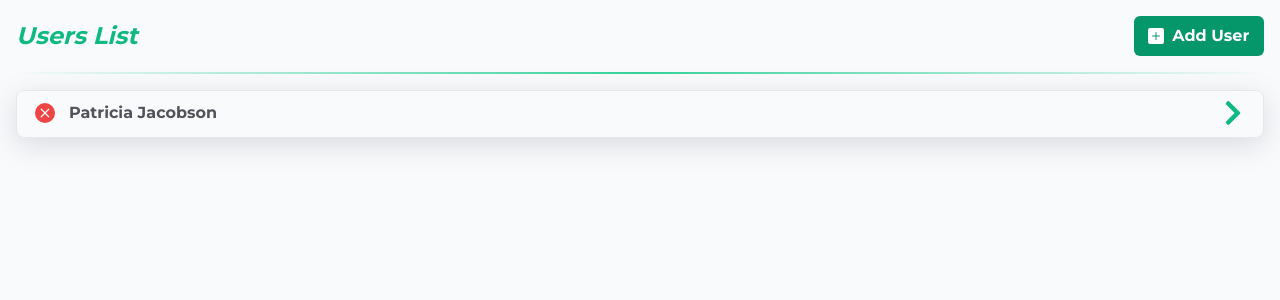
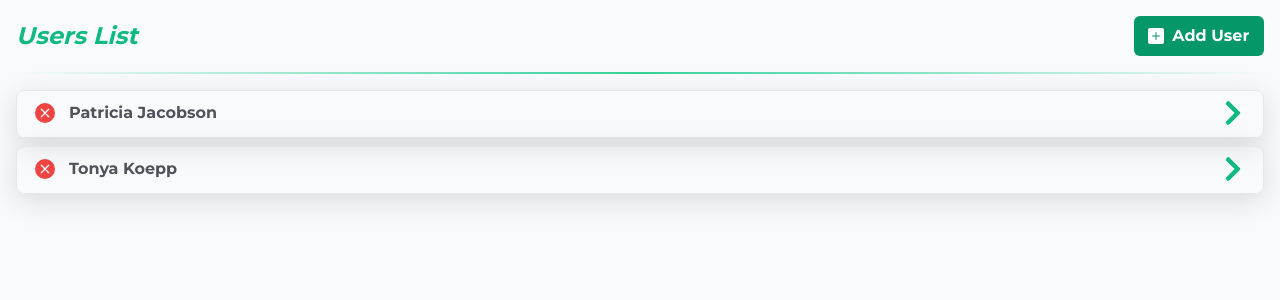
Before and after one commit to MahdiMhqq/RTK-Practice-media, a React (Create React App) app: page / in a window 1280 px wide. Shown: the top 300 px of the page. Built offline with nearby package versions, Linux system fonts and the light colour scheme; data requests are answered from the project's data file.

Commit message:
[IMPROVE] Exapndable styles

```diff
--- a/src/components/UsersList/UserCard/UserExpandable/index.tsx
+++ b/src/components/UsersList/UserCard/UserExpandable/index.tsx
@@ -18,12 +18,13 @@ function UserExapndable({
 }: IUserExapndableProps) {
   return (
     <div
-      className={`px-4 py-2 rounded-lg border border-gray-200 flex items-center justify-between transition-all duration-300 ${customClass} ${
+      className={`px-4 py-2 rounded-lg border border-gray-200 transition-all duration-300 ${customClass} ${
         expanded
           ? "max-h-screen visible opacity-100 mt-2"
           : "max-h-0 invisible !px-0 !py-0 opacity-0 mt-0"
       }`}
     >
+      <div className={` flex items-center justify-between `}>
         <h2 className="text-xl font-bold italic text-emerald-500 select-none">
           {user.name?.toUpperCase()} Albums
         </h2>
@@ -38,6 +39,8 @@ function UserExapndable({
           <span>Add Album</span>
         </Button>
       </div>
+      <div className="h-[0.125rem] bg-gradient-to-r from-[#34d39900] via-[#34d399] to-[#34d39900] my-4" />
+    </div>
   );
 }
 
--- a/src/data/db.json
+++ b/src/data/db.json
@@ -3,6 +3,10 @@
     {
       "name": "Patricia Jacobson",
       "id": 2
+    },
+    {
+      "name": "Tonya Koepp",
+      "id": 3
     }
   ],
   "albums": [],
```
Lines whose indentation alone changed are shown as unchanged.
